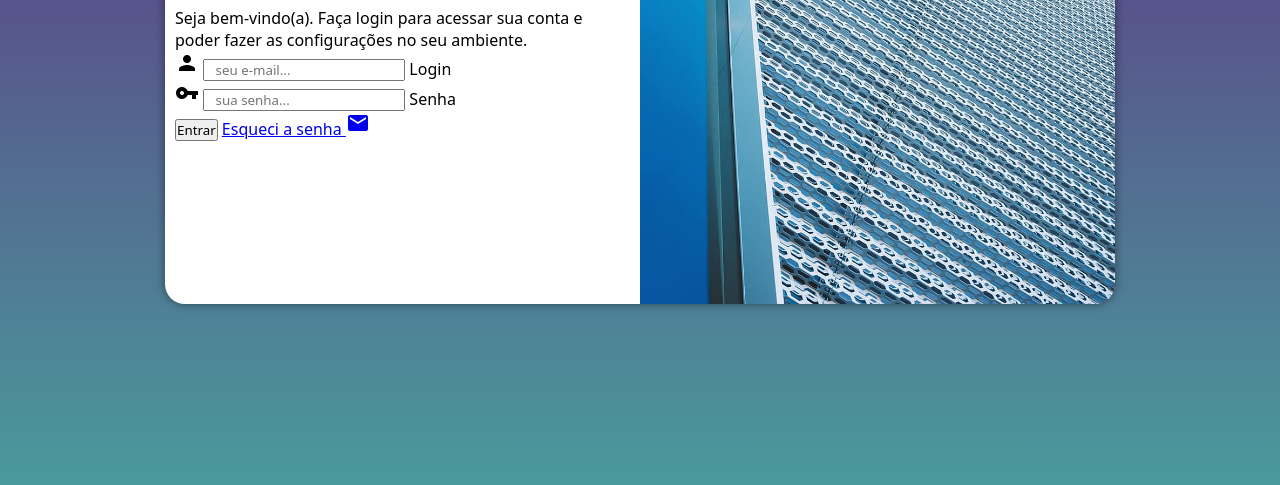
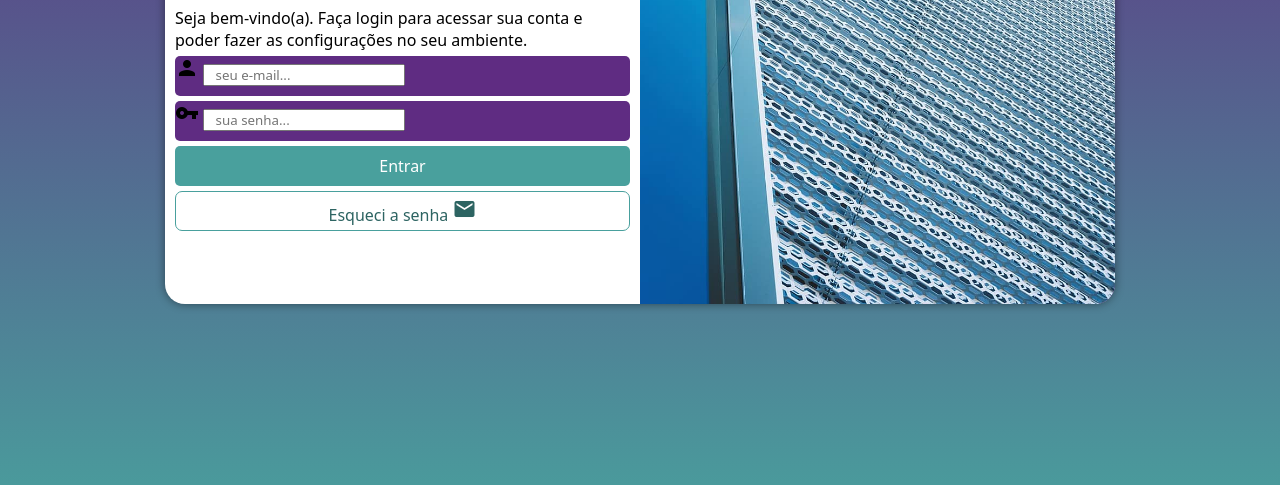
Before and after one commit to leojosants/Projeto_Tela_de_Login_responsiva_CURSO_EM_VIDEO, a plain HTML site: page index.html in a window 1280 px wide. Shown: the part 271-756 px from the top of the page. Drawn offline with Linux system fonts and the light colour scheme.

Commit message:
Capítulo 26 Aula 05 Aplicando estilo ao formulário de login.

```diff
--- a/index.html
+++ b/index.html
@@ -62,7 +62,7 @@
 
                         <input type="submit" value="Entrar" />
 
-                        <a href="esqueceuSenha.html" target="_self" rel="internal">
+                        <a class="botao" href="esqueceuSenha.html" target="_self" rel="internal">
                             Esqueci a senha
                             <span class="material-icons">mail</span>
                         </a>
--- a/styles/style.css
+++ b/styles/style.css
@@ -1,8 +1,10 @@
 @charset "UTF-8";
 
 :root {
-    --colorVerde: #49a09d;
-    --colorLilas: #5f2c82;
+    --colorGreen0: #49a09d;
+    --colorGreen1: #2d6462;
+    --colorGreen2: #6cd3cf;
+    --colorLilac: #5f2c82;
     --colorWhite: #ffffff;
     --colorBoxShadowBlack: #00000073;
 }
@@ -15,7 +17,7 @@
 }
 
 body, html {
-    background-color: var(--colorLilas);
+    background-color: var(--colorLilac);
     height: 100vh;
     width: 100vw;
 }
@@ -32,8 +34,8 @@ section#login {
     left: 50%;
     overflow: hidden;
     background-color: var(--colorWhite);
-    width: 251px;
-    height: 515px;
+    width: 260px;
+    height: 525px;
     border-radius: 20px;
     box-shadow: 0px 0px 10px var(--colorBoxShadowBlack);
     transform: translate(-50%, -50%);
@@ -43,7 +45,7 @@ section#login {
 
 section#login > div#imagem {
     display: block;
-    background: var(--colorLilas) url('../images/metal.jpg') no-repeat;
+    background: var(--colorLilac) url('../images/metal.jpg') no-repeat;
     background-size: cover;
     background-position: left bottom;
     height: 200px;
@@ -62,3 +64,56 @@ div#formulario > h1 {
 div#fomulario > p {
     font-size: 0.8em;
 }
+
+form > div.campo {
+    background-color: var(--colorLilac);
+    display: block;
+    width: 100%;
+    height: 40px;
+    border-radius: 5px;
+    margin: 5px 0px;
+}
+
+div.campo > label {
+    display: none;
+}
+
+form > input[type=submit] {
+    display: block;
+    font-size: 1em;
+    width: 100%;
+    height: 40px;
+    background-color: var(--colorGreen0);
+    color: var(--colorWhite);
+    border: none;
+    border-radius: 5px;
+    cursor: pointer;
+    /* margin-top: 10px; */
+}
+
+form > input[type=submit]:hover {
+    color: var(--colorGreen1);
+}
+
+form > a.botao {
+    display: block;
+    text-align: center;
+    font-size: 1em;
+    width: 100%;
+    height: 40px;
+    padding-top: 5px;
+    margin-top: 5px;
+    background-color: var(--colorWhite);
+    color: var(--colorGreen1);
+    border: 1px solid var(--colorGreen0);
+    border-radius: 7px;
+    text-decoration: none;
+}
+
+form > a.botao:hover {
+    background-color: var(--colorGreen2);
+}
+
+form > a.botao > i {
+    font-size: 0.8em;
+}
```
